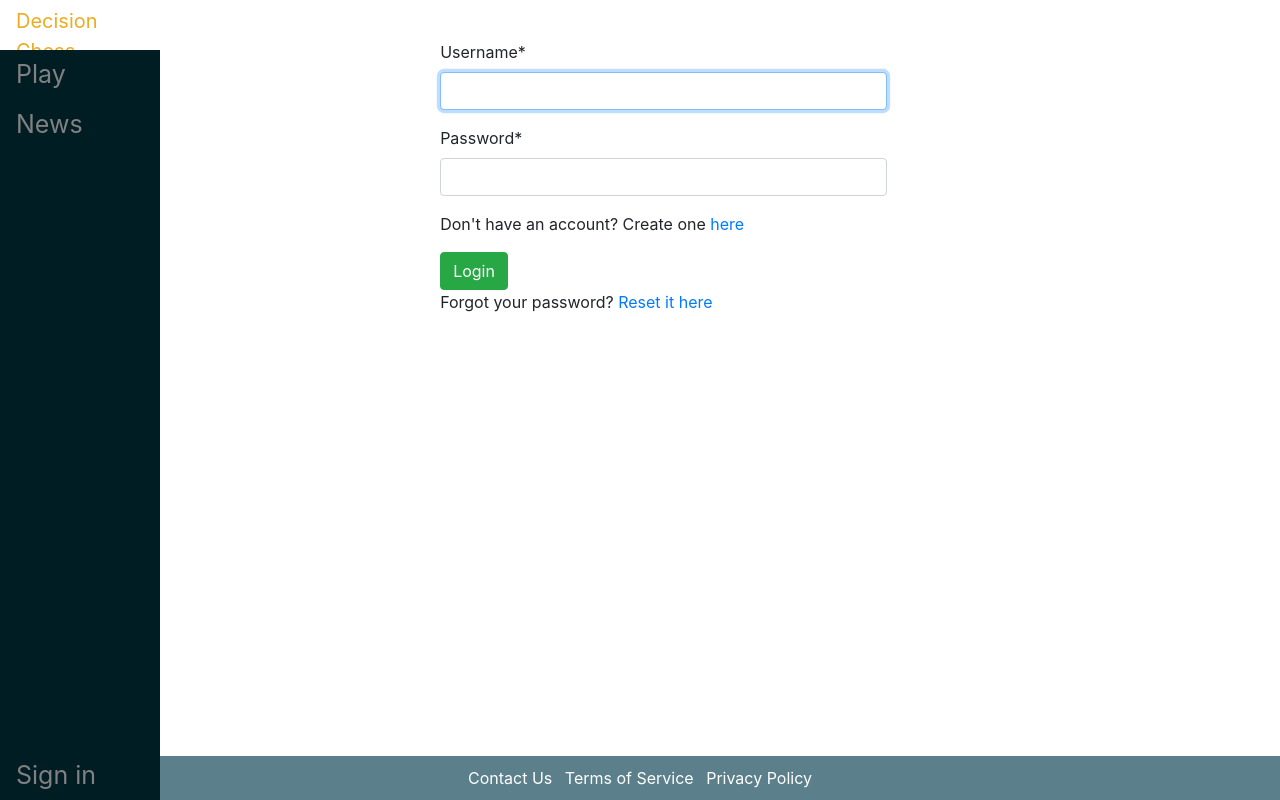
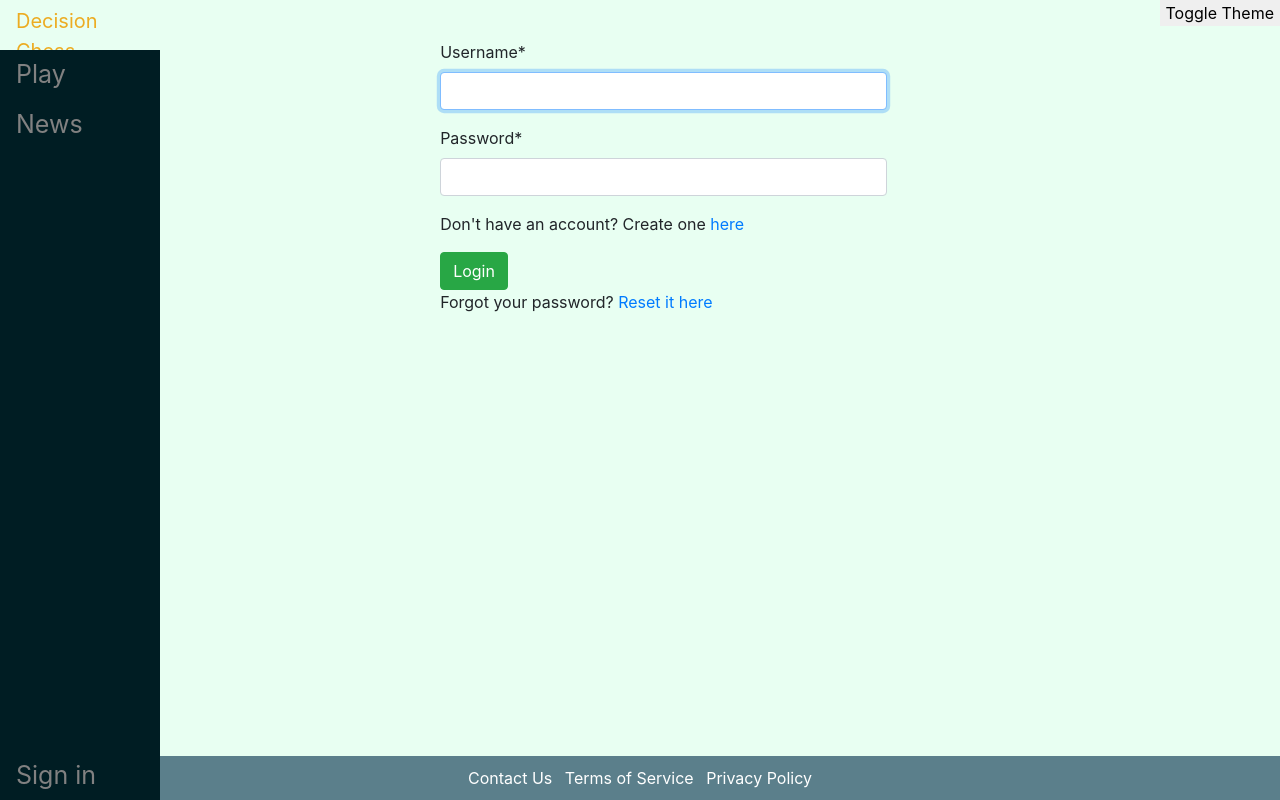
Before and after one commit to kjrelations/joint-decision-chess, a Django app: a page that uses decisionchess/main/templates/main/base.html in a window 1280 px wide. Run offline with Django 4.2, Linux system fonts and the light colour scheme; some libraries are stand-ins or nearby versions.

Commit message:
site themes, game redirect fix

```diff
--- a/decisionchess/main/static/main/css/base.css
+++ b/decisionchess/main/static/main/css/base.css
@@ -1,3 +1,41 @@
+body {
+    color: var(--body-text);
+    background-color: var(--body-background);
+}
+
+.disable-all-transitions * {
+    transition: none !important;
+}
+
+.block {
+    color: var(--block-text);
+    background-color: var(--block-background);
+}
+
+.form-control {
+    color: var(--form-control-text);
+    background-color: var(--form-control-background);
+}
+
+.form-control:focus {
+    color: var(--form-control-text);
+    background-color: var(--form-control-background);
+}
+
+.modal-content {
+    color: var(--body-text);
+    background-color: var(--modal-content-background);
+}
+
+.modal-header {
+    border-bottom: 1px solid var(--model-header-border);
+}
+
+.close {
+    color: var(--close-text);
+    text-shadow: 0 1px 0 var(--close-shadow);
+}
+
 .homeblock {
     position: fixed;
     z-index: 2;
@@ -9,14 +47,31 @@
 .homeblock a {
     padding: 6px 8px 6px 16px;
     text-decoration: none;
-    color: #1720a1;
+    color: var(--homeblock-a);
     font-size: 20px;
     display: block;
 }
 
-.homeblock a:hover{
-    color: #ecac22;
+
+.homeblock a:hover {
+    color: var(--homeblock-a-hover);
     text-decoration: none;
+}
+
+.homeblock .home-button {
+    color: var(--homeblock-home);
+}
+
+.theme-toggle {
+    position: absolute;
+    border: none;
+    outline: none;
+    z-index: 2;
+    right: 0;
+}
+
+.theme-toggle:focus {
+    outline: none;
 }
 
 .sidenav {
--- /dev/null
+++ b/decisionchess/main/static/main/css/site_themes/light_theme.css
@@ -0,0 +1,107 @@
+
+:root {
+    --title-text: #e4a03a;
+    /* Base Overlay */
+    --body-text: #212529;
+    --body-background: #E8FFF2;
+    --block-text: white;
+    --block-background: #435e67;
+    --form-control-text: #495057;
+    --form-control-background: white;
+    --modal-content-background: white;
+    --model-header-border: #dee2e6;
+    --close-text: black;
+    --close-shadow: white;
+    --homeblock-a: #1720a1;
+    --homeblock-a-hover: #ecac22;
+    --homeblock-home: #1720a1;
+    --homeblock-header-background: #E8FFF2;
+    --sidenav-background: #001d23;
+    --sidenav-element: #818181;
+    --sidenav-element-hover: #f1f1f1;
+    --sidenav-new-game-hover: #465cda;
+    --profile-dropdown-selected: #3c585e;
+    --profile-dropdown-hover-text: #f1f1f1;
+    --profile-content-a-text: white;
+    --profile-content-a-hover-background: #5a747a;
+    --footer-text: white;
+    --footer-background: #5b7f8b;
+    --footer-a-text: white;
+    --footer-a-hover-text: #F84E4E;
+    /* Home */
+    --new-game-text: white;
+    --new-game-background: #6c757d;
+    --new-game-text-hover: #7685d8;
+    --new-game-background-hover: #34383c;
+    --quick-pair-outline: rgb(146, 146, 146);
+    --quick-pair-text: black;
+    --quick-pair-background: #d9e3f3;
+    --quick-pair-text-hover: #805d14;
+    --quick-pair-background-hover: #ecac22;
+    --lobby-text: black;
+    --lobby-background: #d9e3f3;
+    --lobby-outline: rgb(146, 146, 146);
+    --lobby-header-background: #d9e3f3;
+    --lobby-row-border: #778498;
+    --lobby-row-text: black;
+    --lobby-row-hover-text: white;
+    --lobby-row-hover-background: rgba(190, 176, 126, 0.7);
+    --lobby-row-disabled-text: rgba(115, 115, 115, 0.8);
+    --lobby-row-disabled-background: rgba(179, 179, 179, 0.7);
+    --lobby-row-disabled-hover-text: rgb(172, 172, 172);
+    --lobby-row-disabled-hover-background: rgba(217, 183, 173, 0.7);
+    --lobby-row-empty-text: black;
+    --lobby-row-empty-background: rgba(166, 174, 186, 0.7);
+    --highlights-text: black;
+    --highlights-background: #d9e3f3;
+    --highlights-outline: rgb(146, 146, 146);
+    --highlights-focus-outline: rgb(146, 146, 146);
+    --highlights-hover-text: #805d14;
+    --highlights-hover-background: #e7c477;
+    --home-body-1: #ffffff;
+    --home-body-2: #FAFAEB;
+    --home-body-3: #D5EBDA;
+    --home-body-4: #d3cfad;
+    /* News */
+    --news-title-text: #1720a1;
+    --blog-titles: #e4a03a;
+    /* Play */
+    --chat-box-text: #242424;
+    --chat-box-background: #B3CDD1;
+    --chat-input-border: #7f9397;
+    --chat-input-text: #b9b9b9;
+    --chat-input-background: #96afb3;
+    --chat-input-placeholder: #6a6a6a;
+    --chat-input-focus-border: #4f95d2;
+    --chat-input-focus-text: #b9b9b9;
+    --chat-input-focus-background: #849a9d;
+    --chat-input-disabled: #849a9d;
+    --command-center-background: #253d41;
+    --action-button: white;
+    --action-button-waiting-text: #4d4d4d;
+    --action-button-waiting-background: #c7c7c7;
+    --action-button-icon-hover: #fff6e0;
+    --action-button-icon-disabled: #727272;
+    --move-row-text: white;
+    --even-move-row-background: rgb(150, 150, 150);
+    --move-button-text: white;
+    --move-button-background-hover: #2589da;
+    --move-button-disabled-background: #17568a;
+    /* Profile */
+    --bio-border: rgb(46, 46, 46);
+    --bio-background: #2e4147;
+    /* Settings */
+    --settings-side-nav-a-text: #5c67a3;
+    --settings-side-nav-a-text-hover: #e4a03a;
+    /* Change Themes Page */
+    --theme-row-text: rgb(207, 207, 207);
+    --theme-row-selected-text: #e4a03a;
+    --theme-row-hover: #6d777a;
+    /*
+    --theme-row-title-primary: rgb(80, 180, 87);
+    --theme-row-title-invalid: #e45c3a;
+     */
+    /* Close Account Page */
+    --warning-text: rgb(255, 156, 156);
+    /* Registration Pages */
+}
--- a/decisionchess/main/templates/main/base.html
+++ b/decisionchess/main/templates/main/base.html
@@ -3,13 +3,29 @@
 <!doctype html>
 <html>
 <head>
-	<link rel="stylesheet" type="text/css" href="{% static 'main/css/base.css' %}">
-
-    <meta charset="utf-8">
+	<meta charset="utf-8">
     <meta name="viewport" content="width=device-width, initial-scale=1.0, maximum-scale=1.0, shrink-to-fit=no, interactive-widget=overlays-content, viewport-fit=cover">
     <link rel="stylesheet" href="https://stackpath.bootstrapcdn.com/bootstrap/4.3.1/css/bootstrap.min.css" integrity="sha384-ggOyR0iXCbMQv3Xipma34MD+dH/1fQ784/j6cY/iJTQUOhcWr7x9JvoRxT2MZw1T" crossorigin="anonymous">
 	<link rel="stylesheet" href="https://cdnjs.cloudflare.com/ajax/libs/font-awesome/6.4.0/css/all.min.css">
 	<script src="https://code.jquery.com/jquery-3.7.1.min.js" integrity="sha256-/JqT3SQfawRcv/BIHPThkBvs0OEvtFFmqPF/lYI/Cxo=" crossorigin="anonymous"></script>
+
+	<link rel="stylesheet" type="text/css" href="{% static 'main/css/base.css' %}">
+	<link rel="stylesheet" type="text/css" href="{% static 'main/css/site_themes/light_theme.css' %}" id="theme-link">
+	<script>
+		let themePreference = localStorage.getItem('themePreference');
+		const themeLink = document.getElementById('theme-link');
+
+		if (themePreference === 'dark') {
+			if (!themeLink.href.endsWith('dark_theme.css')) {
+				themeLink.setAttribute('href', '{% static "main/css/site_themes/dark_theme.css" %}');
+			}
+		} else {
+			if (!themeLink.href.endsWith('light_theme.css')) {
+				themeLink.setAttribute('href', '{% static "main/css/site_themes/light_theme.css" %}');
+			}
+			localStorage.setItem('themePreference', 'light');
+		}
+	</script>
 
 	<title>{% block title %}Decision Chess{% endblock %}</title>
 	{% block style %}
@@ -18,10 +34,11 @@
 
 <body>
 	<div class="homeblock">
-		<a href="/">Decision Chess</a>
+		<a class="home-button" href="/">Decision Chess</a>
 		{% block side_head_content %}
 		{% endblock %}
 	</div>
+	<button class="theme-toggle" id="theme-toggle-button">Toggle Theme</button>
 	<div class="container-fluid" style="padding: 0;">
 		<div class="row" style="max-width: 100%;">
 			<div id="header-column" class="col-12 col-hb-12 col-md-1">
@@ -72,6 +89,25 @@
 	{% endblock %}
 
 	<script>
+		function toggleTheme() {
+			const themeLink = document.getElementById('theme-link');
+			document.body.classList.add('disable-all-transitions');
+
+			if (themeLink.getAttribute('href') === '{% static "main/css/site_themes/light_theme.css" %}') {
+				themeLink.setAttribute('href', '{% static "main/css/site_themes/dark_theme.css" %}');
+				localStorage.setItem('themePreference', 'dark');
+			} else {
+				themeLink.setAttribute('href', '{% static "main/css/site_themes/light_theme.css" %}');
+				localStorage.setItem('themePreference', 'light');
+			}
+
+			setTimeout(() => {
+				document.body.classList.remove('disable-all-transitions');
+			}, 1);
+		}
+
+		document.getElementById('theme-toggle-button').addEventListener('click', toggleTheme);
+
 		function generateGameURL(position = "random") {
 			body = {position: position}
 			fetch('/create_new_game/', {
--- a/decisionchess/main/templates/main/settings/change_email.html
+++ b/decisionchess/main/templates/main/settings/change_email.html
@@ -3,7 +3,7 @@
 {% load crispy_forms_tags %}
 
 {% block setting_window %}
-    <h1 style="color: rgb(196, 118, 29);">Change Email</h1>
+    <h1 style="color: var(--title-text);">Change Email</h1>
     <form method="POST" class="form-group">
         {% csrf_token %}
         {{form|crispy}}
--- a/decisionchess/main/templates/main/settings/change_password.html
+++ b/decisionchess/main/templates/main/settings/change_password.html
@@ -11,7 +11,7 @@
 {% endblock %}
 
 {% block setting_window %}
-    <h1 style="color: rgb(196, 118, 29);">Change Password</h1>
+    <h1 style="color: var(--title-text);">Change Password</h1>
     <form method="POST" class="form-group">
         {% csrf_token %}
         {{form|crispy}}
--- a/decisionchess/main/templates/main/settings/close_account.html
+++ b/decisionchess/main/templates/main/settings/close_account.html
@@ -27,8 +27,8 @@
 {% endblock %}
 
 {% block setting_window %}
-    <h1 style="color: rgb(196, 118, 29);">Close Account</h1>
-    <p style="color: rgb(255, 156, 156);">Warning: Closing your account is permanent and will prevent you from recovering your account.</p>
+    <h1 style="color: var(--title-text);">Close Account</h1>
+    <p style="color: var(--warning-text);">Warning: Closing your account is permanent and will prevent you from recovering your account.</p>
     <br>
     <p>Are you sure you want to close your account?</p>
     <form method="POST" class="form-group">
--- a/decisionchess/main/templates/main/settings/edit_profile.html
+++ b/decisionchess/main/templates/main/settings/edit_profile.html
@@ -3,7 +3,7 @@
 {% load crispy_forms_tags %}
 
 {% block setting_window %}
-    <h1 style="color: rgb(196, 118, 29);">Edit Profile</h1>
+    <h1 style="color: var(--title-text);">Edit Profile</h1>
     <form method="POST" class="form-group">
         {% csrf_token %}
         {{form|crispy}}
```
Also changed, not shown: other parts of decisionchess/main/static/main/css/base.css (+15 -14 lines), decisionchess/main/static/main/css/home.css (+37 -32 lines), decisionchess/main/static/main/css/play.css (+24 -28 lines), decisionchess/main/static/main/css/site_themes/dark_theme.css (added, +107 -0 lines), decisionchess/main/templates/main/news.html (+19 -3 lines), decisionchess/main/templates/main/profile.html (+3 -9 lines), decisionchess/main/templates/main/settings/change_themes.html (+4 -5 lines), decisionchess/main/templates/main/settings/settings.html (+2 -7 lines), decisionchess/main/views.py (+6 -4 lines).
